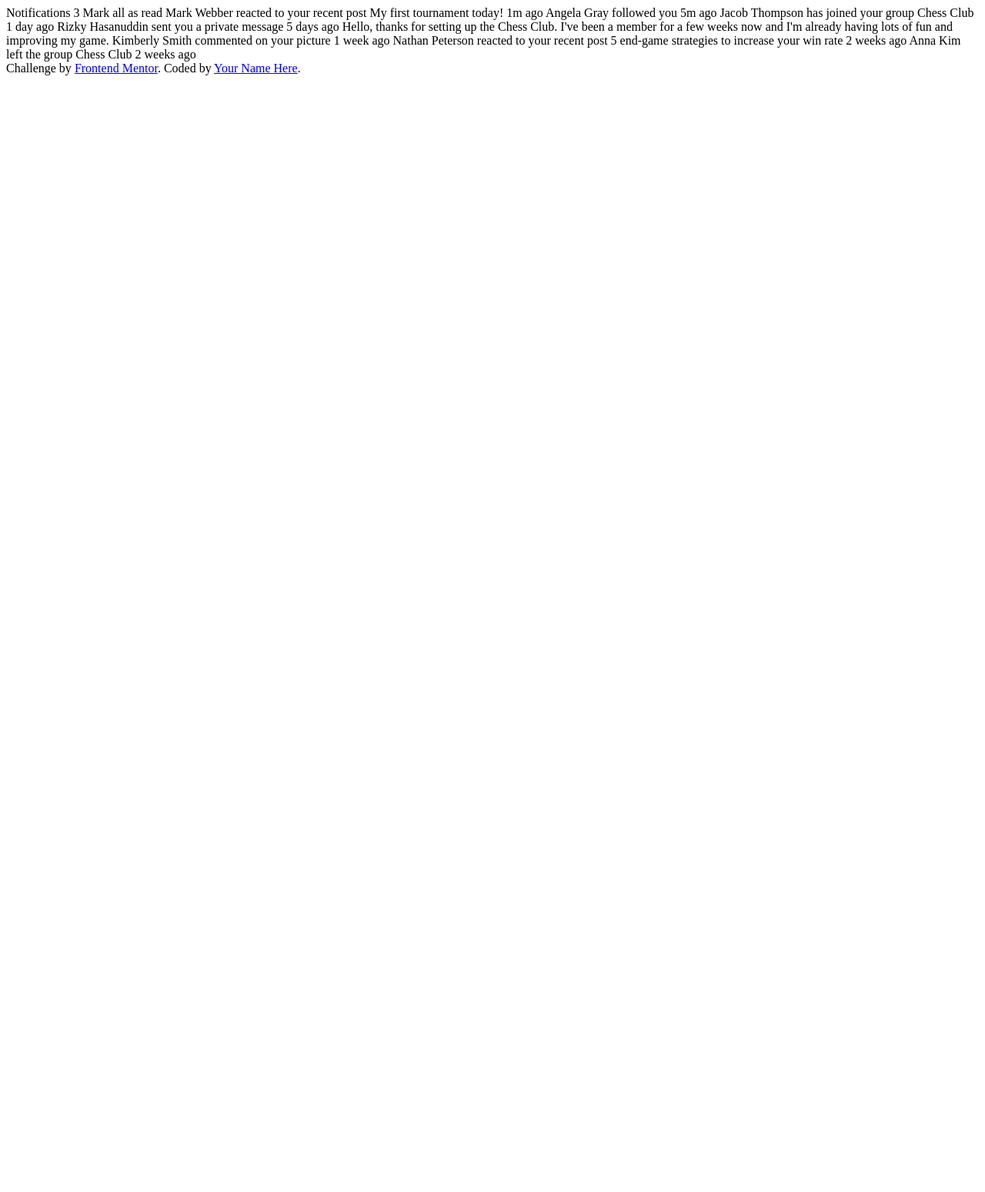
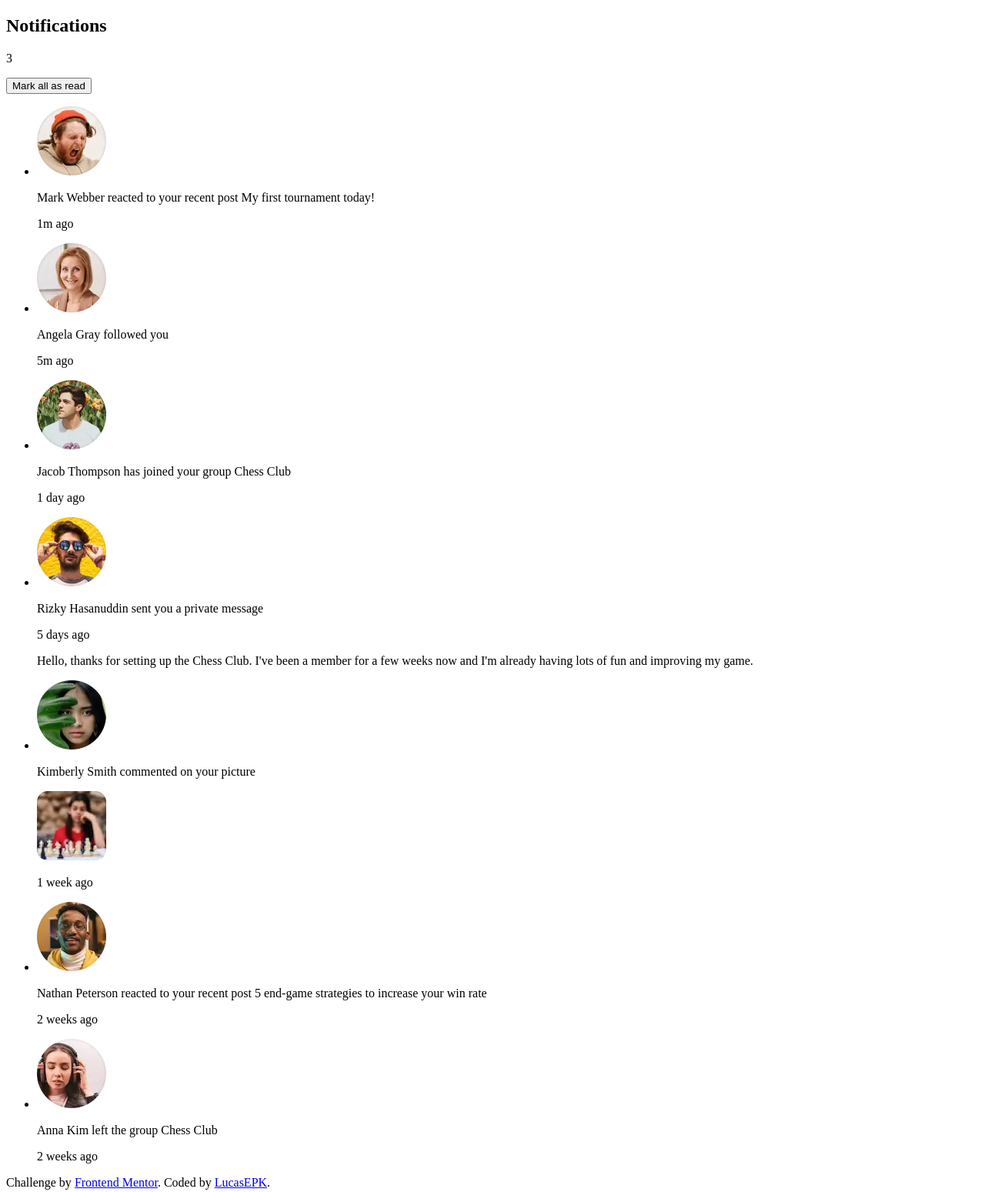
Before and after one commit to LucasEPK/notifications-page, a plain HTML site: page index.html in a window 1280 px wide. Shown: the whole page at 77% size. Before the commit the page ends 800 px from the top, so only its background shows below. Drawn offline with Linux system fonts and the light colour scheme.

Commit message:
setup basic html

```diff
--- a/index.html
+++ b/index.html
@@ -11,36 +11,101 @@
 </head>
 <body>
 
-  Notifications 3
+  <main>
+    <section class="container">
+      <h1>
+        Notifications
+      </h1>
+      <p>3</p>
 
-  Mark all as read
+      <button>Mark all as read</button>
 
-  Mark Webber reacted to your recent post My first tournament today!
+
+      <ul class="notifications_container">
+
+        <li class="notification">
+          <img src="assets/images/avatar-mark-webber.webp" alt="profile picture">
+          <p>
+            <span class="name">Mark Webber</span> reacted to your recent post <span class="post">My first tournament today!</span>
+          </p>
+          <p>
             1m ago
+          </p>
+        </li>
 
-  Angela Gray followed you
+        <li class="notification">
+          <img src="assets/images/avatar-angela-gray.webp" alt="profile picture">
+          <p>
+            <span class="name">Angela Gray</span> followed you
+          </p>
+          <p>
             5m ago
+          </p>
+        </li>
 
-  Jacob Thompson has joined your group Chess Club
+        <li class="notification">
+          <img src="assets/images/avatar-jacob-thompson.webp" alt="profile picture">
+          <p>
+            <span class="name">Jacob Thompson</span> has joined your group <span class="group">Chess Club</span>
+          </p>
+          <p>
             1 day ago
+          </p>
+        </li>
 
-  Rizky Hasanuddin sent you a private message
+        <li class="notification">
+          <img src="assets/images/avatar-rizky-hasanuddin.webp" alt="profile picture">
+          <p>
+            <span class="name">Rizky Hasanuddin</span> sent you a private message
+          </p>
+          <p>
             5 days ago
+          </p>
+          <p>
             Hello, thanks for setting up the Chess Club. I've been a member for a few weeks now and
             I'm already having lots of fun and improving my game.
+          </p>
+        </li>
 
-  Kimberly Smith commented on your picture
+        <li class="notification">
+          <img src="assets/images/avatar-kimberly-smith.webp" alt="profile picture">
+          <p>
+            <span class="name">Kimberly Smith</span> commented on your picture
+          </p>
+          <img src="assets/images/image-chess.webp" alt="girl playing chess">
+          <p>
             1 week ago
+          </p>
+        </li>
 
-  Nathan Peterson reacted to your recent post 5 end-game strategies to increase your win rate
+        <li class="notification">
+          <img src="assets/images/avatar-nathan-peterson.webp" alt="profile picture">
+          <p>
+            <span class="name">Nathan Peterson</span> reacted to your recent post <span class="post">5 end-game strategies to increase your win rate</span>
+          </p>
+          <p>
             2 weeks ago
+          </p>
+        </li>
 
-  Anna Kim left the group Chess Club
+        <li class="notification">
+          <img src="assets/images/avatar-anna-kim.webp" alt="profile picture">
+          <p>
+            <span class="name">Anna Kim</span> left the group <span class="group">Chess Club</span>
+          </p>
+          <p>
             2 weeks ago
+          </p>
+        </li>
+
+      </ul>
+
+    </section>
+  </main>
 
   <div class="attribution">
     Challenge by <a href="https://www.frontendmentor.io?ref=challenge" target="_blank">Frontend Mentor</a>.
-    Coded by <a href="#">Your Name Here</a>.
+    Coded by <a href="https://github.com/LucasEPK">LucasEPK</a>.
   </div>
 </body>
 </html>
```
Lines whose indentation alone changed are shown as unchanged.
